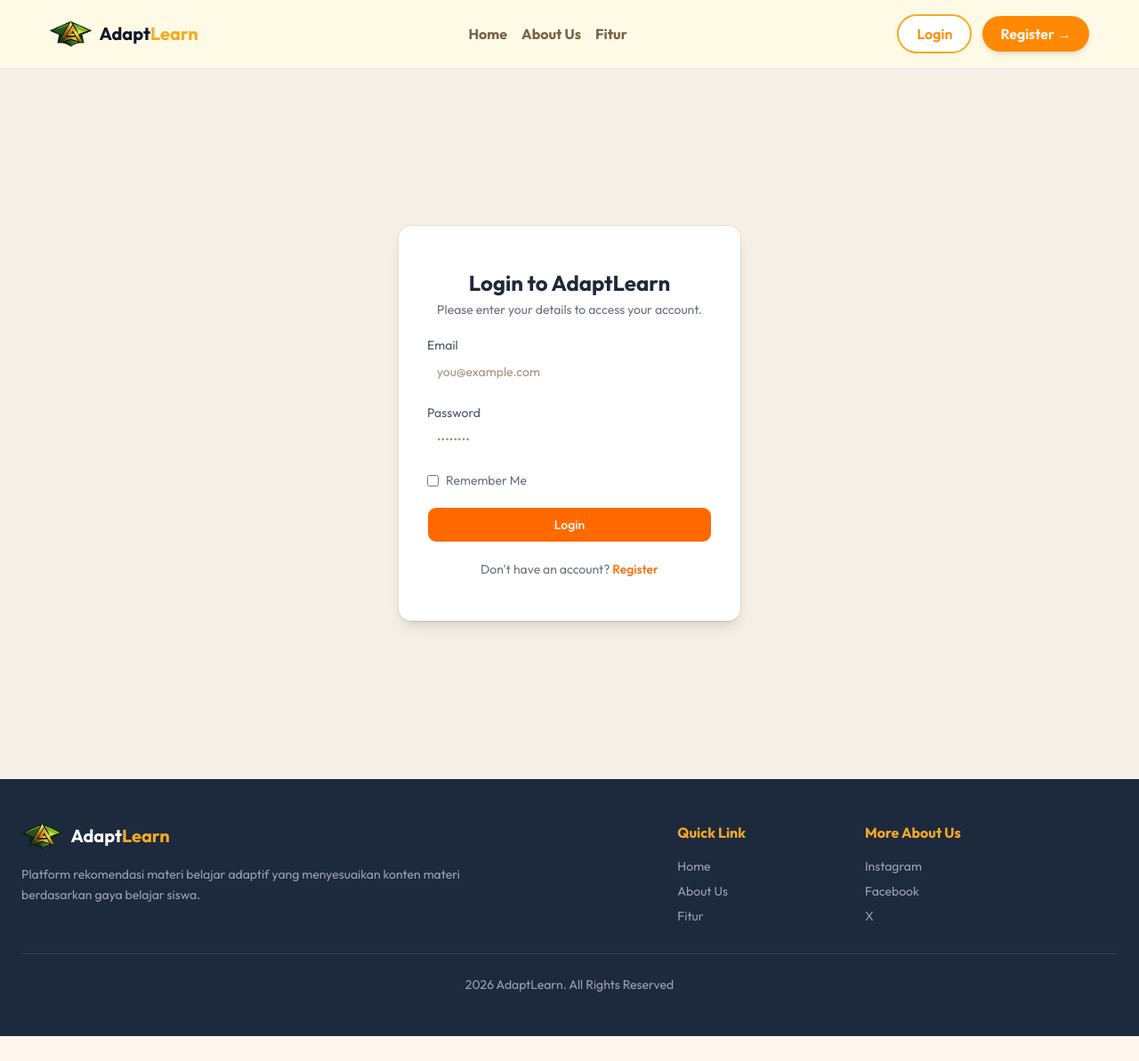
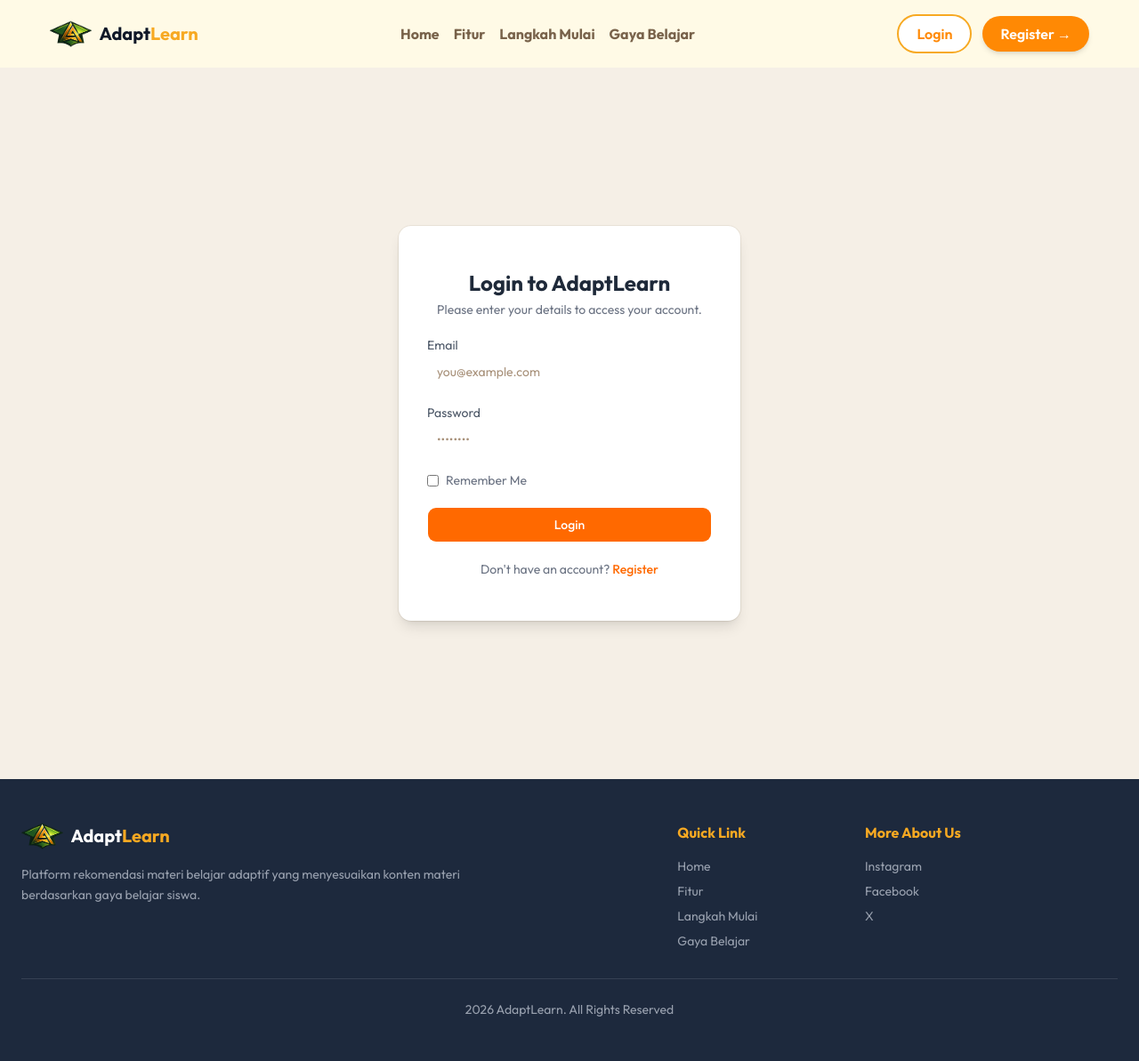
Before and after one commit to Ganantha-RS/AdaptLearn, a React (Vite) app in the folder frontend/: page /login in a window 1280 px wide. Shown: the whole page at 89% size. Before the commit the page ends 1165 px from the top, so only its background shows below. Built offline with nearby package versions, Linux system fonts and the light colour scheme.

Commit message:
fix navigasi landing

```diff
--- a/frontend/src/layouts/MainLayout.jsx
+++ b/frontend/src/layouts/MainLayout.jsx
@@ -25,8 +25,9 @@ const MainLayout = () => {
           {/* Desktop Navigation */}
           <div className="hidden md:flex space-x-4 items-center font-bold">
             <a href="/" className="hover:text-orange-500 transition">Home</a>
-            <a href="/about" className="hover:text-orange-500 transition">About Us</a>
             <a href="#fitur" className="hover:text-orange-500 transition">Fitur</a>
+            <a href="#langkah-mulai" className="hover:text-orange-500 transition">Langkah Mulai</a>
+            <a href="#gaya-belajar" className="hover:text-orange-500 transition">Gaya Belajar</a>
           </div>
 
           {/* Desktop Auth Buttons */}
@@ -125,8 +126,9 @@ const MainLayout = () => {
               <h3 className="text-primary font-bold mb-4">Quick Link</h3>
               <ul className="space-y-2 text-gray-400 text-sm">
                 <li><a href="/" className="hover:text-white transition">Home</a></li>
-                <li><a href="/about" className="hover:text-white transition">About Us</a></li>
                 <li><a href="#fitur" className="hover:text-white transition">Fitur</a></li>
+                <li><a href="#langkah-mulai" className="hover:text-white transition">Langkah Mulai</a></li>
+                <li><a href="#gaya-belajar" className="hover:text-white transition">Gaya Belajar</a></li>
               </ul>
             </div>
 
--- a/frontend/src/pages/public/Landing.jsx
+++ b/frontend/src/pages/public/Landing.jsx
@@ -206,7 +206,7 @@ const Landing = () => {
         </section>
 
         {/* Mulai Dalam 3 Langkah Praktis */}
-        <section className="bg-gradient-to-b from-muted-50 via-muted-100 to-orange-300 py-24">
+        <section id="langkah-mulai" className="bg-gradient-to-b from-muted-50 via-muted-100 to-orange-300 py-24">
           <div className="container mx-auto px-6 text-center">
             <h2 className="text-4xl md:text-5xl font-bold text-gray-900 mb-16">
               Mulai Dalam 3 Langkah Praktis
@@ -251,7 +251,7 @@ const Landing = () => {
         </section>
 
         {/* Hasil yang Sesuai Gaya Belajarmu */}
-        <section className="bg-orange-300 pb-24">
+        <section id="gaya-belajar" className="bg-orange-300 pb-24">
           <div className="container mx-auto px-6">
             <Card className="max-w-4xl mx-auto bg-primary border-2 border-white/50 shadow-2xl">
               <CardContent className="p-12">
```
Also changed, not shown: 1 other file (tests, documents, lock files or other folders).
